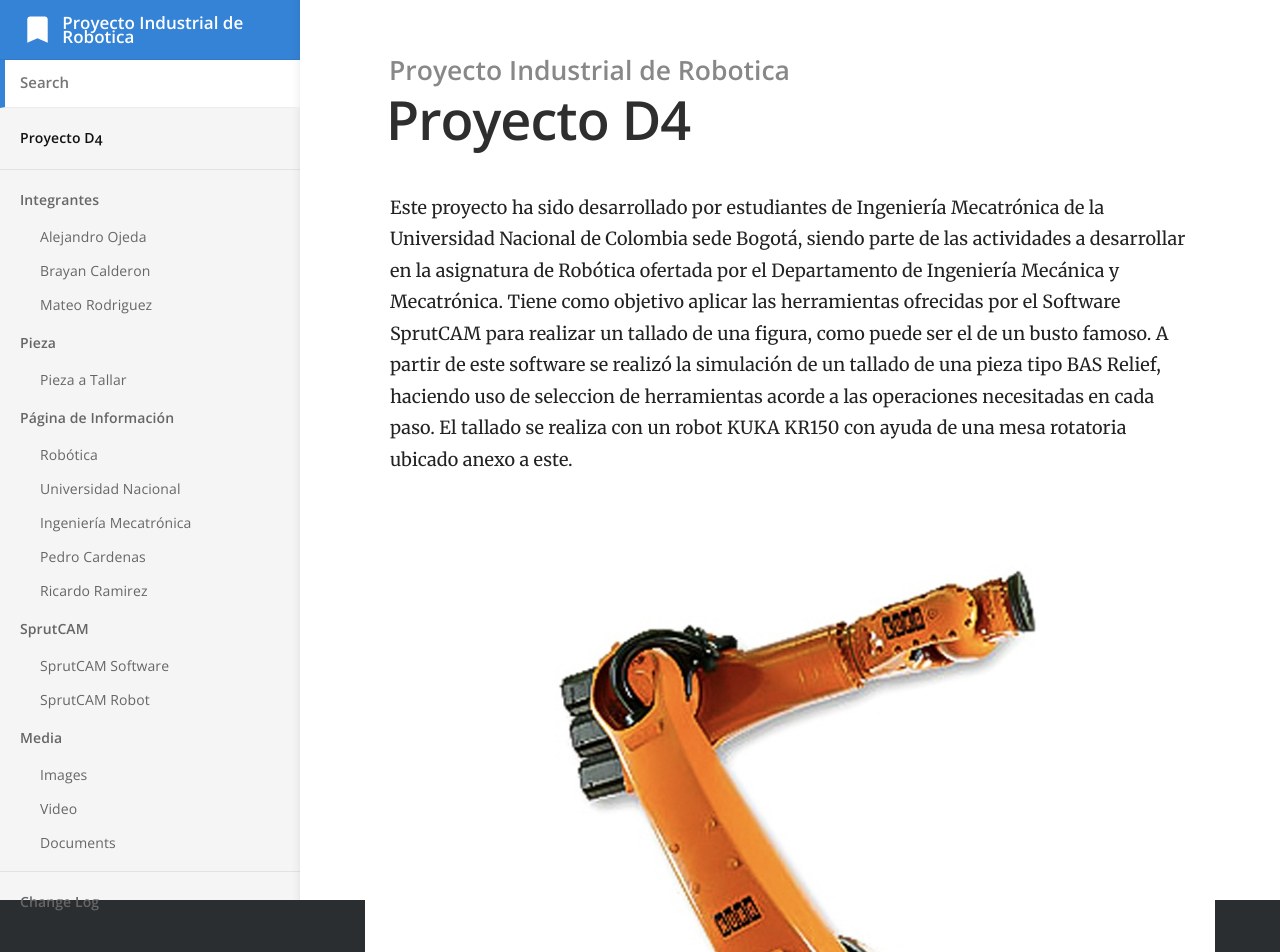
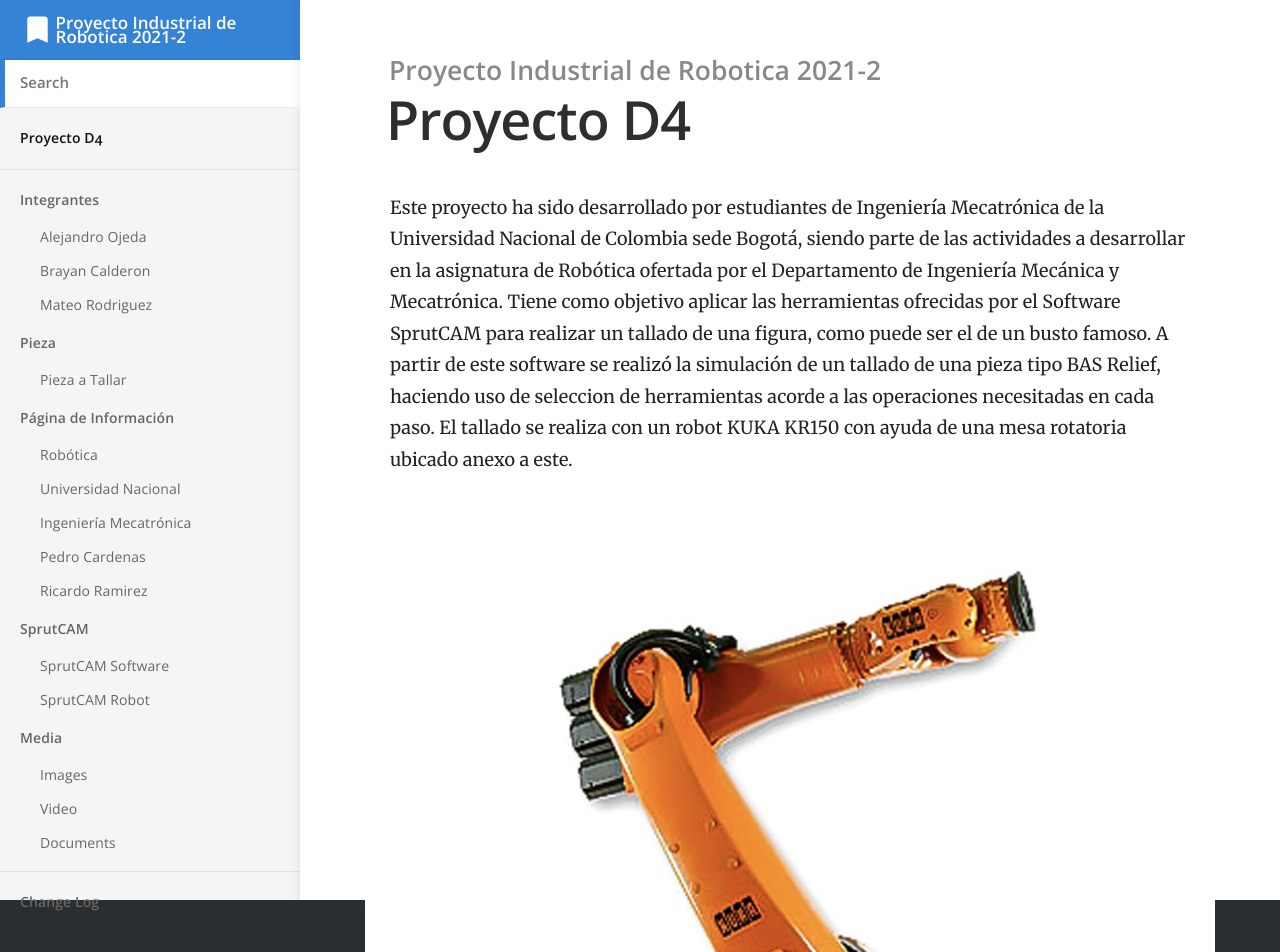
Before and after one commit to BrayanCalderon/ProyectoRobotica-2021-I, a Jekyll site: the page built from index.md, in a window 1280 px wide. Shown: the top 952 px of the page. Built offline with Jekyll 4.4.1, drawn with Linux system fonts in a browser that asks for light colours.

Commit message:
Update _config.yml

```diff
--- a/_config.yml
+++ b/_config.yml
@@ -1,7 +1,7 @@
 # ----
 # Site
 
-title: Proyecto Industrial de Robotica
+title: Proyecto Industrial de Robotica 2021-2
 #title: Edition Template
 url: "https://long-pig.cloudvent.net"
 baseurl:
```
